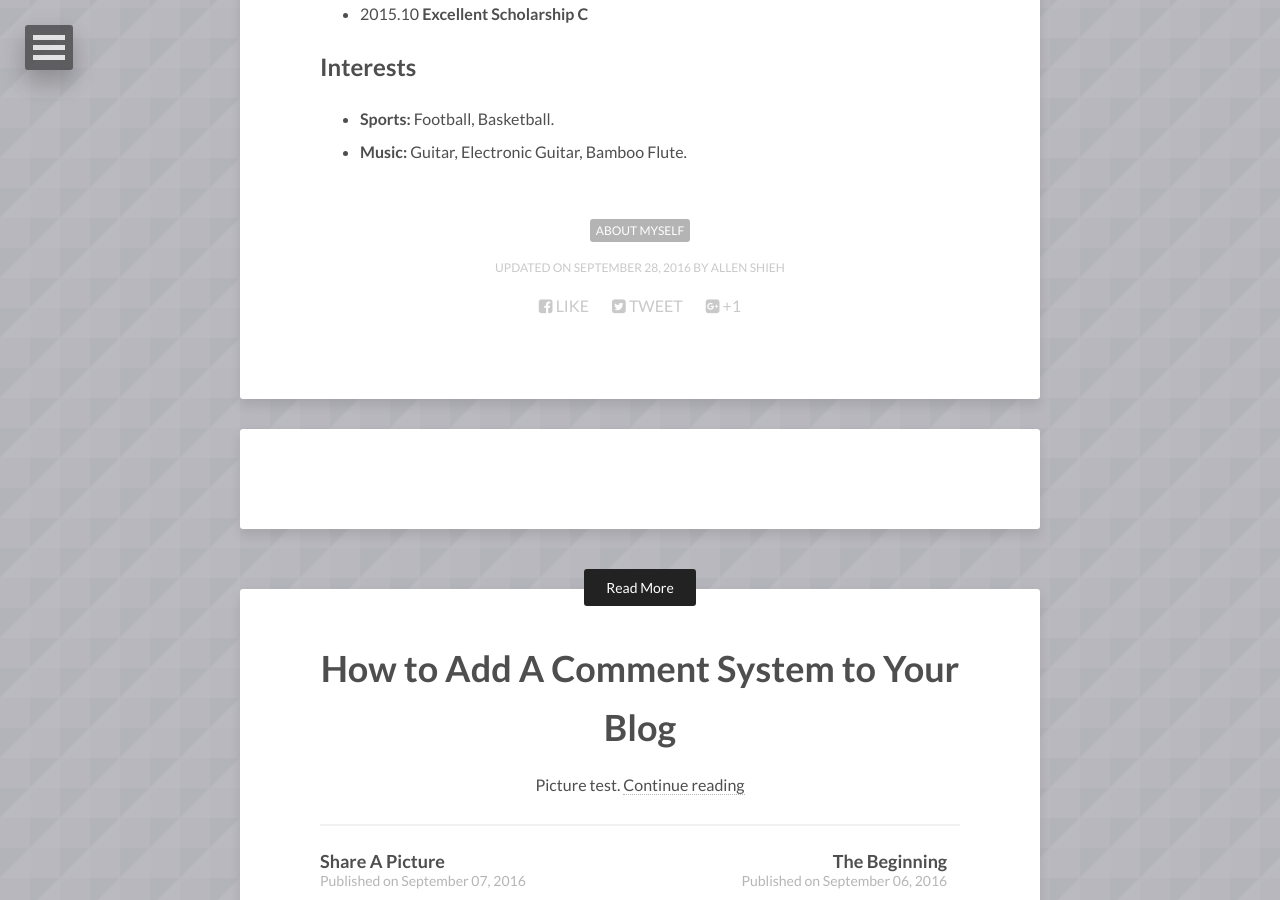
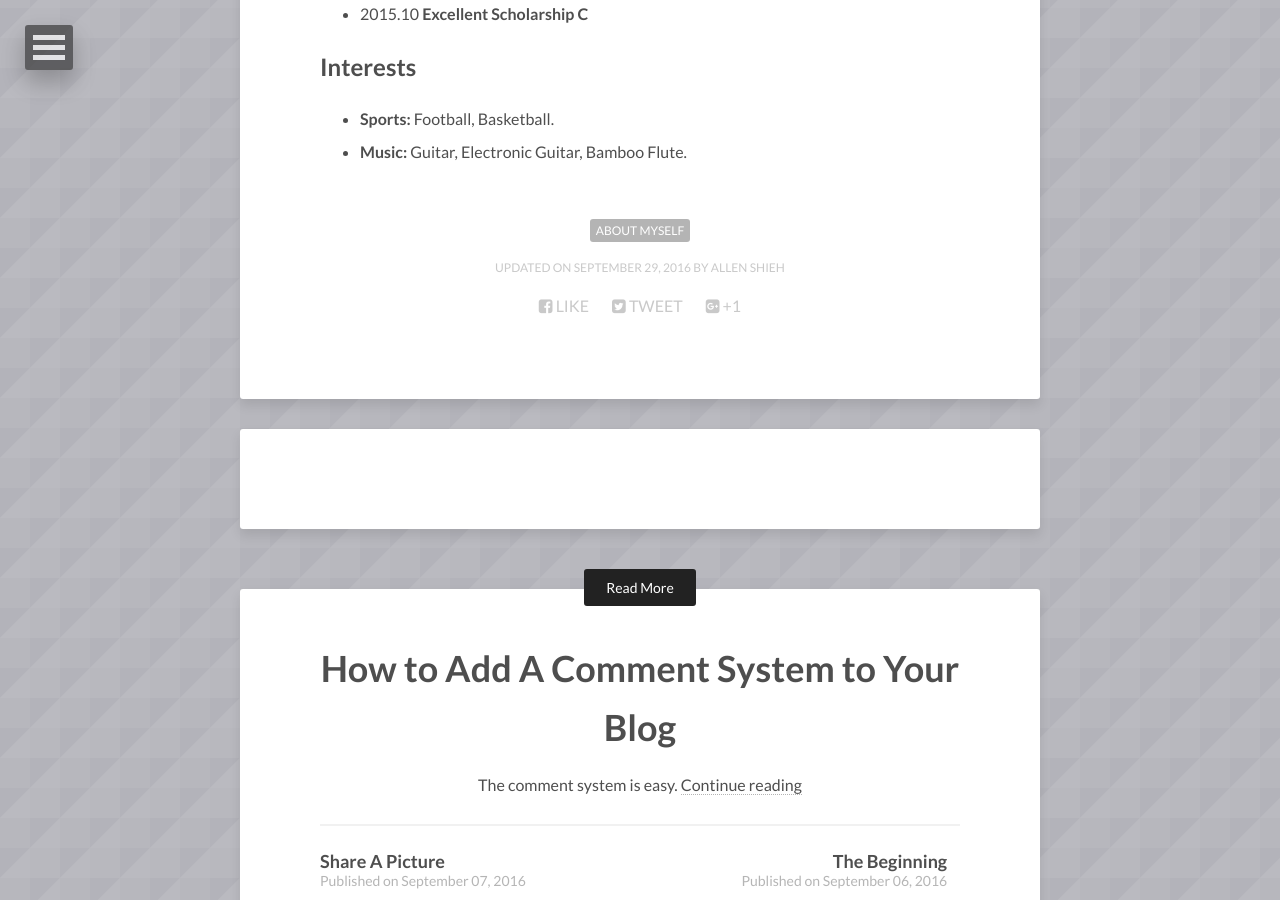
Before and after one commit to AllenShieh/AllenShieh.github.io, a Jekyll site: the page built from _posts/2016-09-28-resume.md, in a window 1280 px wide and 900 px high, scrolled down 2002 px. Built offline with Jekyll 4.4.1, drawn with Linux system fonts in a browser that asks for light colours; nearby versions of some CDN libraries; comment, search, counter and statistics services are not loaded.

Commit message:
update description

```diff
--- a/_posts/2016-09-27-comment-system.md
+++ b/_posts/2016-09-27-comment-system.md
@@ -1,8 +1,8 @@
 ---
 layout: post
 title: How to Add A Comment System to Your Blog
-description: "Picture test."
-modified: 2016-09-27
+description: "The comment system is easy."
+modified: 2016-09-28
 tags: [jekyll, blog, comment system]
 ---
 
--- a/_posts/2016-09-28-resume.md
+++ b/_posts/2016-09-28-resume.md
@@ -1,8 +1,8 @@
 ---
 layout: post
 title: Resume
-description: "This is my personal resume. Check it out!"
-modified: 2016-09-28
+description: "This is my personal resume!"
+modified: 2016-09-29
 tags: [about myself]
 image:
   background: triangular.png
```
Also changed, not shown: _posts/2016-09-07-evie.md (+2 -2 lines).
